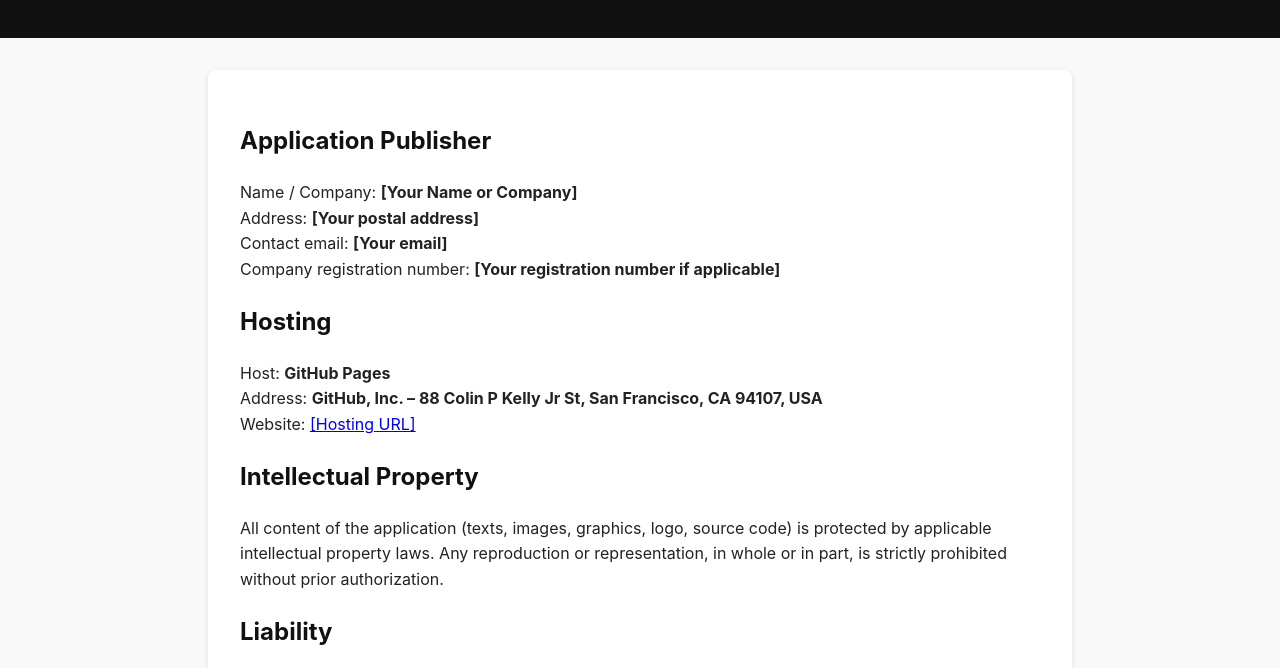
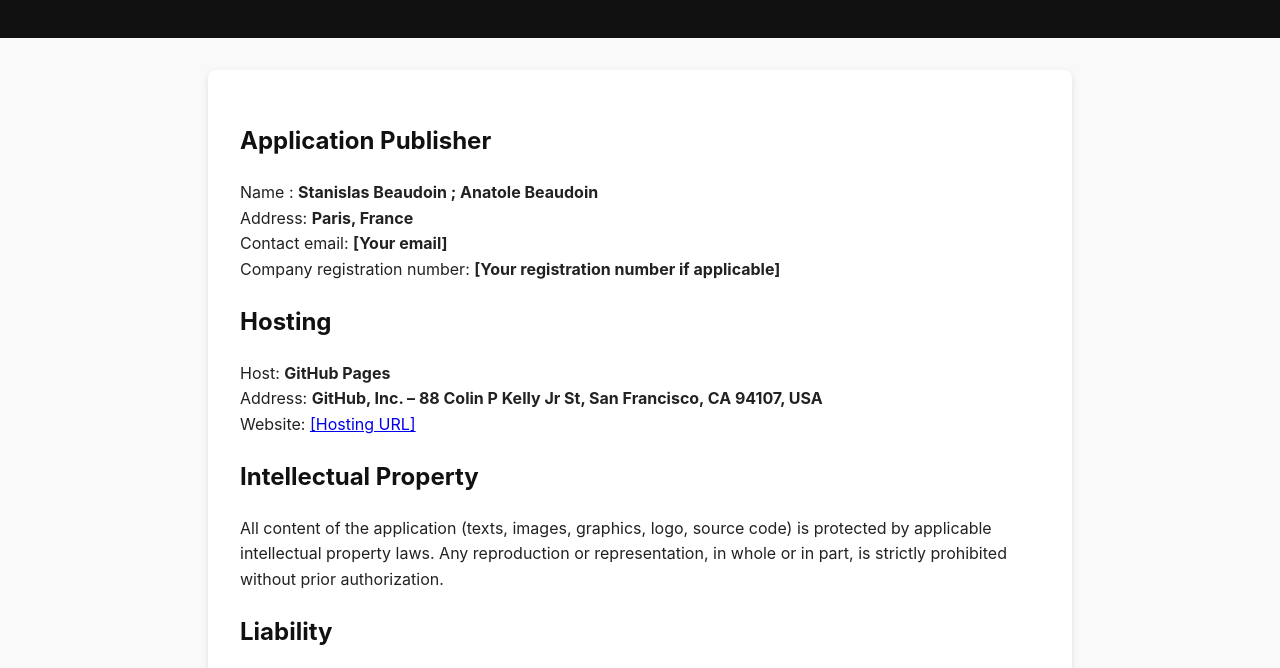
Before and after one commit to black-jack-studio/legal-page, a plain HTML site: page index.html in a window 1280 px wide. Shown: the part 120-788 px from the top of the page. Drawn offline with Linux system fonts and the light colour scheme.

Commit message:
Update index.html

```diff
--- a/index.html
+++ b/index.html
@@ -49,8 +49,8 @@
   <main>
     <h2>Application Publisher</h2>
     <p>
-      Name / Company: <strong>[Your Name or Company]</strong><br>
-      Address: <strong>[Your postal address]</strong><br>
+      Name : <strong>Stanislas Beaudoin ; Anatole Beaudoin</strong><br>
+      Address: <strong>Paris, France</strong><br>
       Contact email: <strong>[Your email]</strong><br>
       Company registration number: <strong>[Your registration number if applicable]</strong>
     </p>
```
